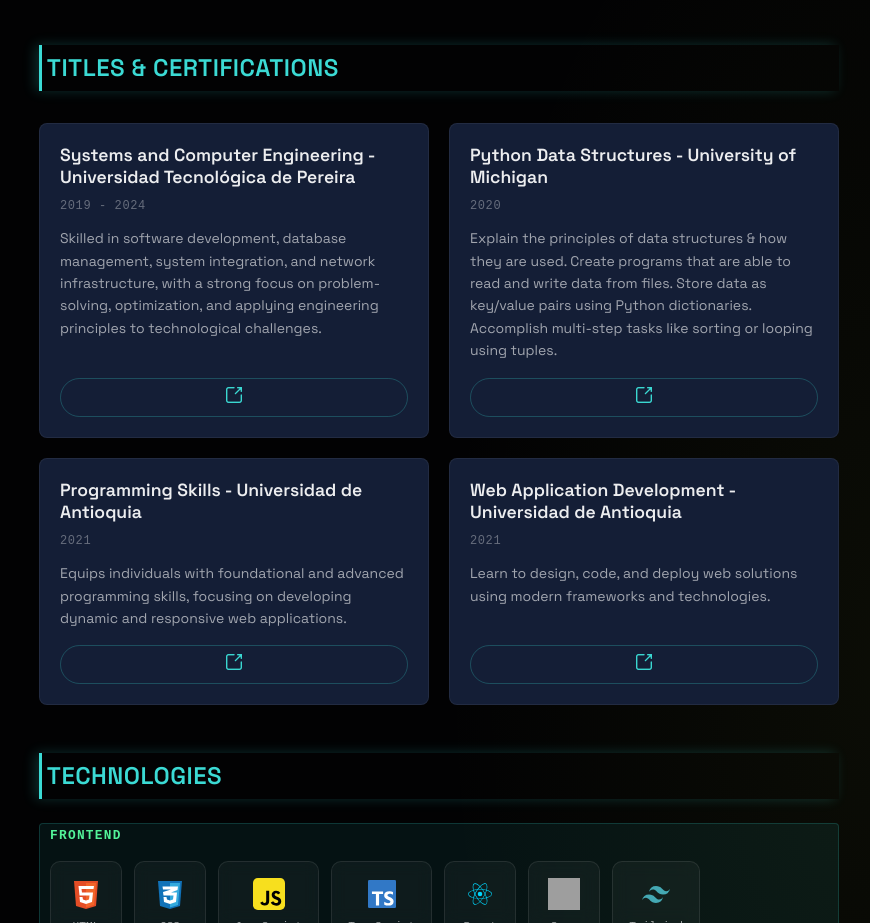
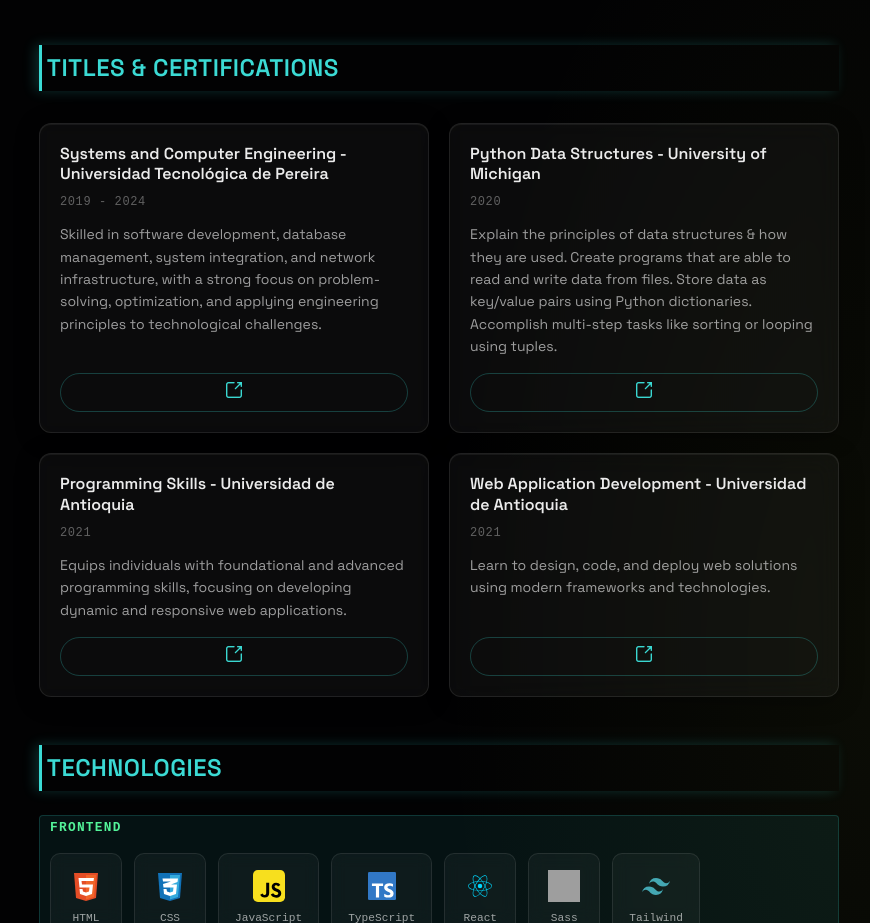
Before and after one commit to MonkeyDPino/pinodev, a React (Vite) app: page / in a window 1280 px wide. Shown: the part 2320-3243 px from the top of the page, without its empty margins (201-1071 px from the left). Built offline with nearby package versions, Linux system fonts and the light colour scheme; grey boxes are pictures that could not be loaded.

Commit message:
design: glassmorphism certification cards with scroll reveal

```diff
--- a/src/components/Certifications/Certifications.scss
+++ b/src/components/Certifications/Certifications.scss
@@ -1,28 +1,40 @@
 @use "../../styles/variables.scss" as *;
 
-.certifications {
 .certifications__content__list {
   margin-top: $space-8;
   display: grid;
   grid-template-columns: repeat(2, minmax(300px, 1fr));
   gap: $space-5;
 
+  @media screen and (max-width: 768px) {
+    grid-template-columns: repeat(auto-fill, minmax(300px, 1fr));
+  }
+
+  @media screen and (max-width: 305px) {
+    grid-template-columns: 1fr;
+  }
+}
+
 .certifications__content__list__item {
   padding: $space-5;
-      border-radius: 8px;
-      background-color: $surface-2;
-      border: 1px solid $border-subtle;
+  border-radius: 12px;
+  background: $glass-bg;
+  border: 1px solid $glass-border;
+  backdrop-filter: blur(12px);
+  box-shadow: 0 4px 24px rgba(0, 0, 0, 0.3), inset 0 1px 0 rgba(255, 255, 255, 0.06);
   display: flex;
   flex-direction: column;
-      transition: border-color 0.25s ease, box-shadow 0.25s ease;
+  transition: transform 0.3s ease, border-color 0.3s ease, box-shadow 0.3s ease;
 
   &:hover {
+    transform: translateY(-4px);
     border-color: $border-accent;
-        box-shadow: 0 4px 16px rgba(0, 0, 0, 0.25);
+    box-shadow: 0 12px 40px rgba(0, 0, 0, 0.4), 0 0 20px rgba(59, 218, 212, 0.08);
+  }
 }
 
 .certifications__content__list__item__name {
-        font-size: 1.1rem;
+  font-size: 1rem;
   font-weight: 700;
   color: $text-primary;
   line-height: 1.3;
@@ -33,7 +45,7 @@
   margin-top: $space-2;
   font-size: 0.75rem;
   color: $text-muted;
-        font-family: 'Courier New', Courier, monospace;
+  font-family: monospace;
   letter-spacing: 0.05em;
 }
 
@@ -63,18 +75,3 @@
     color: $secondary-color-dark;
   }
 }
-    }
-  }
-}
-
-@media screen and (max-width: 768px) {
-  .certifications__content__list {
-    grid-template-columns: repeat(auto-fill, minmax(300px, 1fr)) !important;
-  }
-}
-
-@media screen and (max-width: 305px) {
-  .certifications__content__list {
-    grid-template-columns: 1fr !important;
-  }
-}
--- a/src/components/Certifications/Certifications.tsx
+++ b/src/components/Certifications/Certifications.tsx
@@ -1,8 +1,10 @@
 import { useTranslation } from "react-i18next";
+import { useScrollReveal } from "../../hooks/useScrollReveal";
 import "./Certifications.scss";
 
 export default function Certifications() {
   const { t } = useTranslation();
+  const gridRef = useScrollReveal<HTMLElement>();
 
   const certifications = [
     {
@@ -35,21 +37,27 @@ export default function Certifications() {
     <section className="section certifications" id="certifications">
       <div className="content">
         <div className="title">{t("certifications_title")}</div>
-        <div className="certifications__content">
-          <article className="certifications__content__list">
-            {certifications.map((certification, index) => (
-              <div key={index} className="certifications__content__list__item">
+        <article
+          className="certifications__content__list reveal stagger-children"
+          ref={gridRef}
+        >
+          {certifications.map((cert, index) => (
+            <div
+              key={index}
+              className="certifications__content__list__item"
+              style={{ '--i': index } as React.CSSProperties}
+            >
               <div className="certifications__content__list__item__name">
-                  {certification.name}
+                {cert.name}
               </div>
               <div className="certifications__content__list__item__date">
-                  {certification.date}
+                {cert.date}
               </div>
               <div className="certifications__content__list__item__description">
-                  {certification.description}
+                {cert.description}
               </div>
               <a
-                  href={certification.link}
+                href={cert.link}
                 target="_blank"
                 rel="noreferrer"
                 className="certifications__content__list__item__link"
@@ -60,7 +68,6 @@ export default function Certifications() {
           ))}
         </article>
       </div>
-      </div>
     </section>
   );
 }
```
Lines whose indentation alone changed are shown as unchanged.
